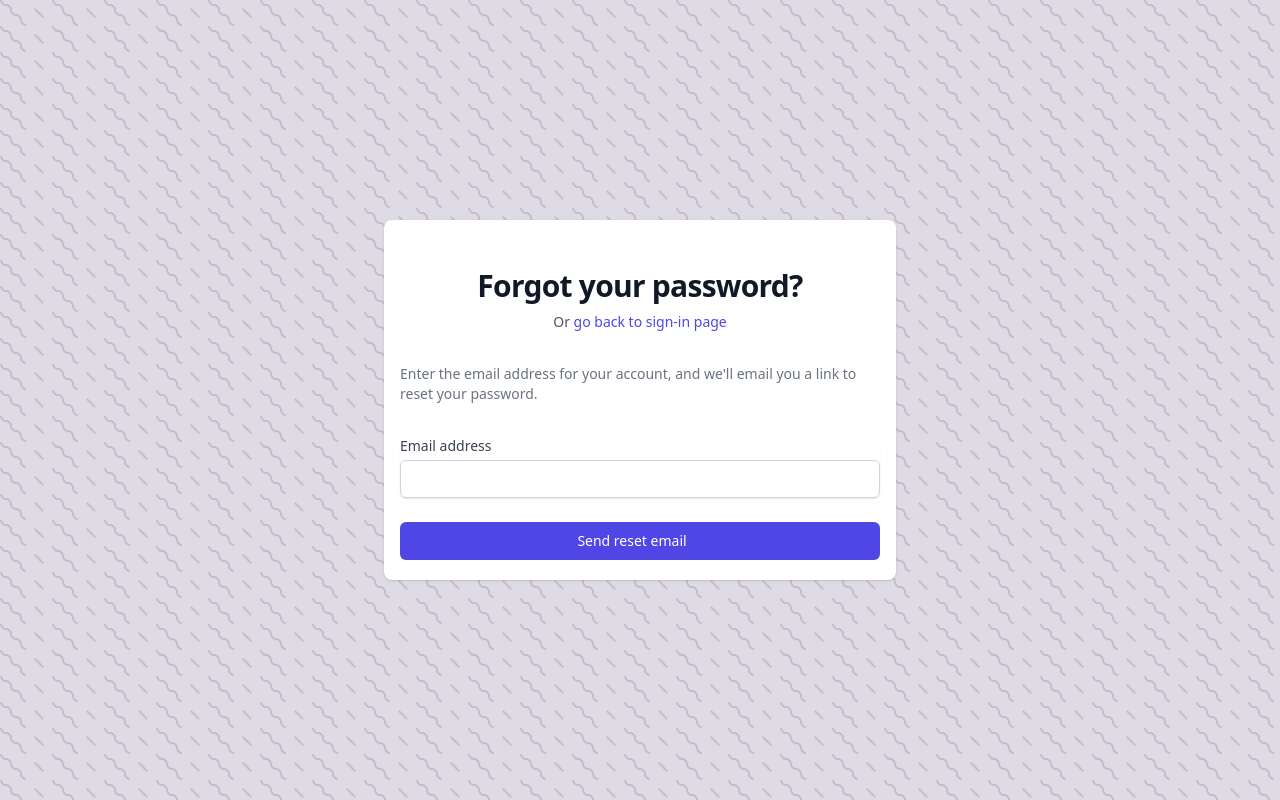
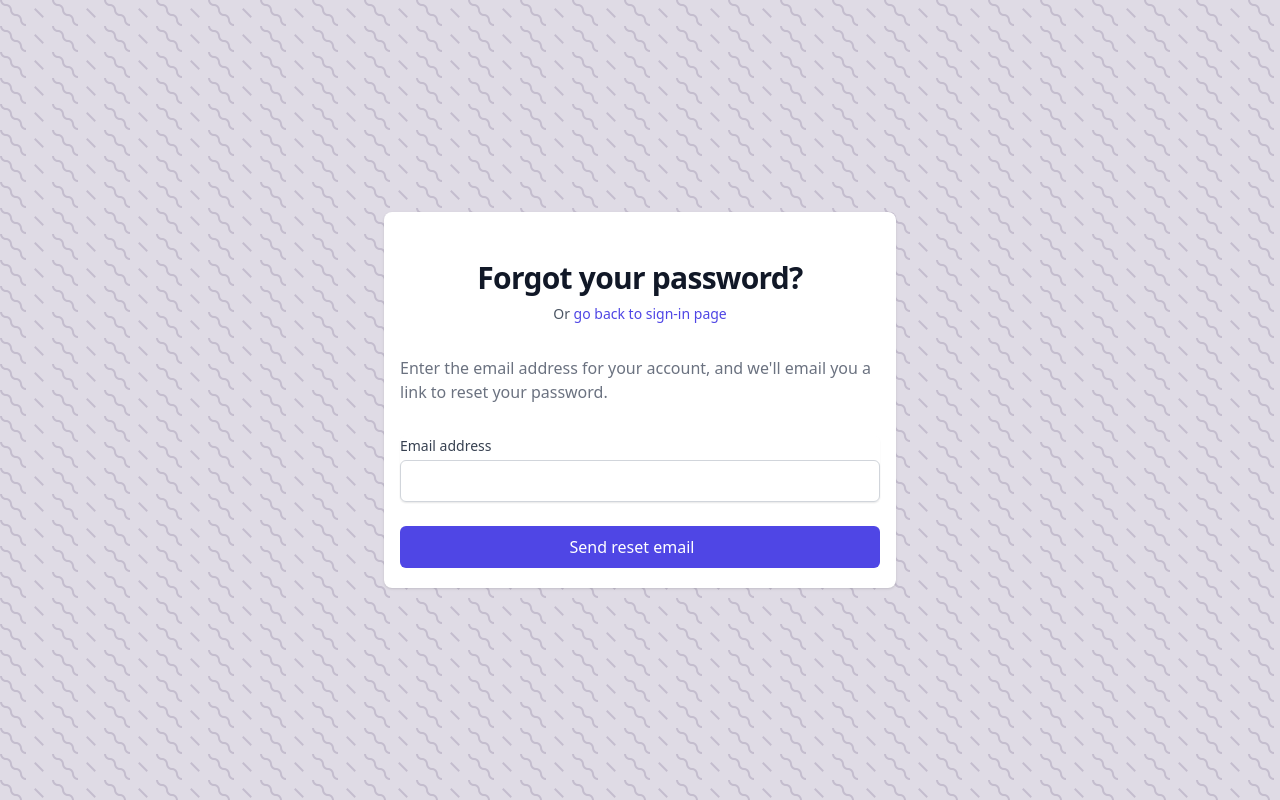
Before and after one commit to tombjerkan/authentication-demo, a React (Create React App) app: page /forgotpassword in a window 1280 px wide. Built offline with nearby package versions, Linux system fonts and the light colour scheme; what gotrue-js would draw is missing.

Commit message:
Remove inappropriate small text

```diff
--- a/src/common/components.tsx
+++ b/src/common/components.tsx
@@ -35,9 +35,7 @@ export const BodyText = (props: {
   children: ReactNode;
   className?: string;
 }) => (
-  <p className={clsx("text-sm text-gray-500", props.className)}>
-    {props.children}
-  </p>
+  <p className={clsx("text-gray-500", props.className)}>{props.children}</p>
 );
 
 export const Label = (
@@ -55,7 +53,7 @@ export const Input = (
   <input
     {...props}
     className={clsx(
-      "relative block w-full rounded-md border-gray-300 shadow-sm focus:border-indigo-500 focus:ring-indigo-500 sm:text-sm",
+      "relative block w-full rounded-md border-gray-300 shadow-sm focus:border-indigo-500 focus:ring-indigo-500",
       props.disabled && "opacity-50",
       props.className
     )}
@@ -93,7 +91,7 @@ export const Button = (
   <button
     {...props}
     className={clsx(
-      "group relative flex w-full justify-center rounded-md border border-transparent bg-indigo-600 py-2 px-4 text-sm font-medium text-white hover:bg-indigo-700 focus:outline-none focus:ring-2 focus:ring-indigo-500 focus:ring-offset-2",
+      "group relative flex w-full justify-center rounded-md border border-transparent bg-indigo-600 py-2 px-4 font-medium text-white hover:bg-indigo-700 focus:outline-none focus:ring-2 focus:ring-indigo-500 focus:ring-offset-2",
       props.disabled && "opacity-50",
       props.className
     )}
```
